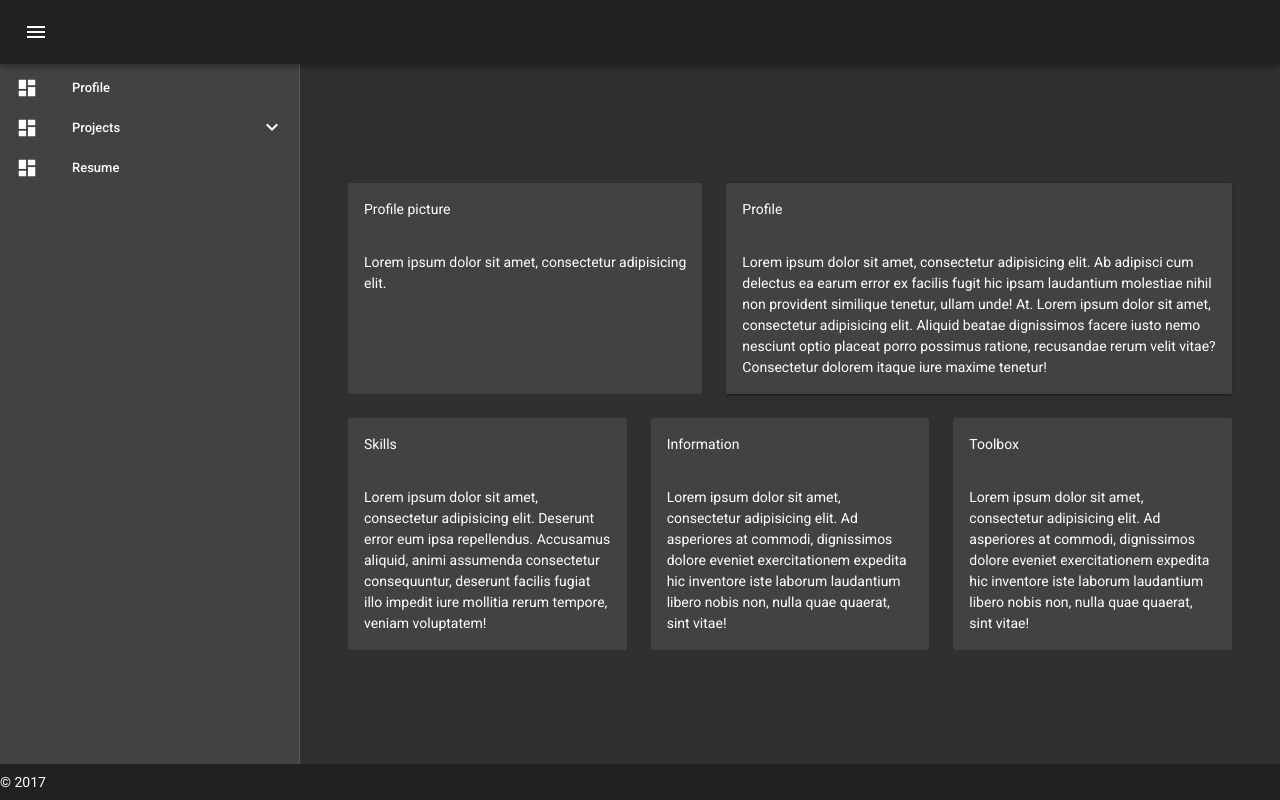
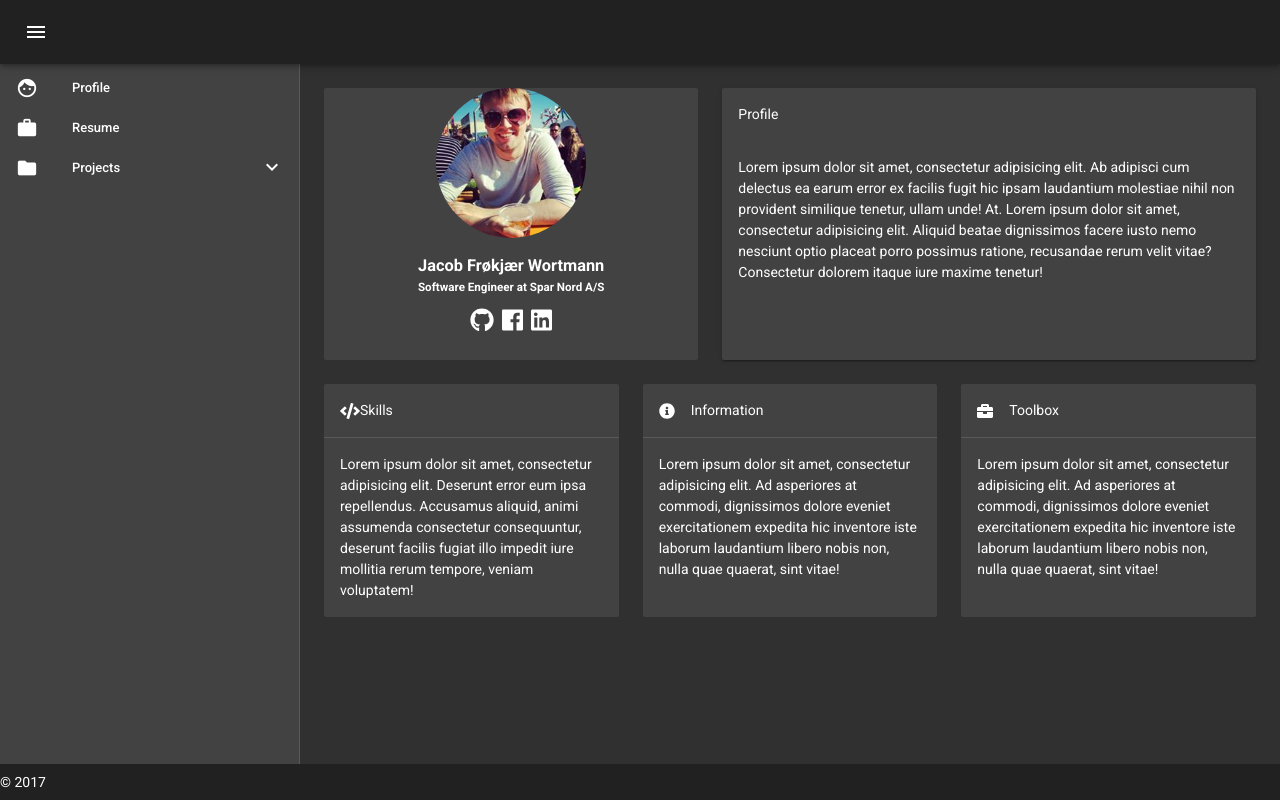
Before and after one commit to FuzzyAzurik/jacobwortmann, a Vue app in the folder src/main/vuejs/: page /#/ in a window 1280 px wide. Built offline with nearby package versions, Linux system fonts and the light colour scheme.

Commit message:
modified profile page

```diff
--- a/src/main/vuejs/index.html
+++ b/src/main/vuejs/index.html
@@ -3,7 +3,9 @@
 <head>
     <meta charset="utf-8">
     <meta name="viewport" content="width=device-width,initial-scale=1.0">
-    <link type="text/css" href='//fonts.googleapis.com/css?family=Roboto:300,400,500,700|Material+Icons' rel="stylesheet">
+    <script defer src="//use.fontawesome.com/releases/v5.0.8/js/all.js"></script>
+    <link type="text/css" href='//fonts.googleapis.com/css?family=Roboto:300,400,500,700|Material+Icons'
+          rel="stylesheet">
 
     <title>electro-webapp</title>
 </head>
--- a/src/main/vuejs/package.json
+++ b/src/main/vuejs/package.json
@@ -16,6 +16,7 @@
     "axios": "^0.17.1",
     "chart.js": "^2.7.1",
     "vue": "^2.5.2",
+    "vue-awesome": "^2.3.5",
     "vue-chartjs": "^3.2.1",
     "vue-router": "^3.0.1",
     "vuetify": "^1.0.1"
--- a/src/main/vuejs/src/App.vue
+++ b/src/main/vuejs/src/App.vue
@@ -37,11 +37,7 @@
             <v-toolbar-title>{{pageTitle}}</v-toolbar-title>
         </v-toolbar>
         <v-content>
-            <v-container fluid fill-height>
-                <v-layout justify-center>
-                    <router-view/>
-                </v-layout>
-            </v-container>
+            <router-view/>
         </v-content>
         <v-footer app fixed>
             <span>&copy; 2017</span>
@@ -56,12 +52,17 @@
             items: [
                 {
                     title: "Profile",
-                    icon: "dashboard",
+                    icon: "face",
                     path: "/profile",
                 },
                 {
+                    title: "Resume",
+                    icon: "work",
+                    path: "/resume",
+                },
+                {
                     title: "Projects",
-                    icon: "dashboard",
+                    icon: "folder",
                     items: [
                         {
                             title: "Electro",
@@ -69,11 +70,6 @@
                             path: "/electro"
                         }
                     ]
-                },
-                {
-                    title: "Resume",
-                    icon: "dashboard",
-                    path: "/resume",
                 }
             ]
         }),
--- a/src/main/vuejs/src/components/Profile.vue
+++ b/src/main/vuejs/src/components/Profile.vue
@@ -1,13 +1,25 @@
 <template>
     <v-container fluid grid-list-xl>
         <v-layout row wrap>
-            <v-flex d-flex xs12 sm5>
+            <v-flex d-flex md12 lg5 justify-center align-center text-xs-center>
                 <v-card flat>
-                    <v-card-title>Profile picture</v-card-title>
-                    <v-card-text>Lorem ipsum dolor sit amet, consectetur adipisicing elit.</v-card-text>
+                    <v-avatar
+                        :tile="false"
+                        :size="150">
+                        <img src="../assets/me.jpg" alt="Jacob Wortmann">
+                    </v-avatar>
+                    <v-card-text>
+                        <h3>Jacob Frøkjær Wortmann</h3>
+                        <h5>Software Engineer at Spar Nord A/S</h5>
+                        <v-flex d-flex offset-xs4 xs4 justify-space-around>
+                            <v-icon>fab fa-github</v-icon>
+                            <v-icon>fab fa-facebook</v-icon>
+                            <v-icon>fab fa-linkedin</v-icon>
+                        </v-flex>
+                    </v-card-text>
                 </v-card>
             </v-flex>
-            <v-flex d-flex xs12 sm7>
+            <v-flex d-flex md12 lg7>
                 <v-card>
                     <v-card-title>Profile</v-card-title>
                     <v-card-text>Lorem ipsum dolor sit amet, consectetur adipisicing elit. Ab adipisci cum delectus ea
@@ -18,9 +30,13 @@
                     </v-card-text>
                 </v-card>
             </v-flex>
-            <v-flex d-flex xs12 sm4>
+            <v-flex d-flex md12 lg4>
                 <v-card flat>
-                    <v-card-title>Skills</v-card-title>
+                    <v-card-title justify-space-around>
+                        <v-icon small>fas fa-code</v-icon>
+                        <span>Skills</span>
+                    </v-card-title>
+                    <v-divider/>
                     <v-card-text>
                         Lorem ipsum dolor sit amet, consectetur adipisicing elit. Deserunt error eum ipsa
                         repellendus. Accusamus aliquid, animi assumenda consectetur consequuntur, deserunt
@@ -28,18 +44,26 @@
                     </v-card-text>
                 </v-card>
             </v-flex>
-            <v-flex d-flex xs12 sm4>
+            <v-flex d-flex md12 lg4>
                 <v-card flat>
-                    <v-card-title>Information</v-card-title>
+                    <v-card-title>
+                        <v-icon left small>fas fa-info-circle</v-icon>
+                        Information
+                    </v-card-title>
+                    <v-divider/>
                     <v-card-text> Lorem ipsum dolor sit amet, consectetur adipisicing elit. Ad asperiores at
                         commodi, dignissimos dolore eveniet exercitationem expedita hic inventore iste laborum
                         laudantium libero nobis non, nulla quae quaerat, sint vitae!
                     </v-card-text>
                 </v-card>
             </v-flex>
-            <v-flex d-flex xs12 sm4>
+            <v-flex d-flex md12 lg4>
                 <v-card flat>
-                    <v-card-title>Toolbox</v-card-title>
+                    <v-card-title>
+                        <v-icon left small>fas fa-briefcase</v-icon>
+                        Toolbox
+                    </v-card-title>
+                    <v-divider/>
                     <v-card-text> Lorem ipsum dolor sit amet, consectetur adipisicing elit. Ad asperiores at
                         commodi, dignissimos dolore eveniet exercitationem expedita hic inventore iste laborum
                         laudantium libero nobis non, nulla quae quaerat, sint vitae!
```
Also changed, not shown: src/main/vuejs/src/assets/me.jpg (added), 1 other file (tests, documents, lock files or other folders). Lines whose indentation alone changed are shown as unchanged.
